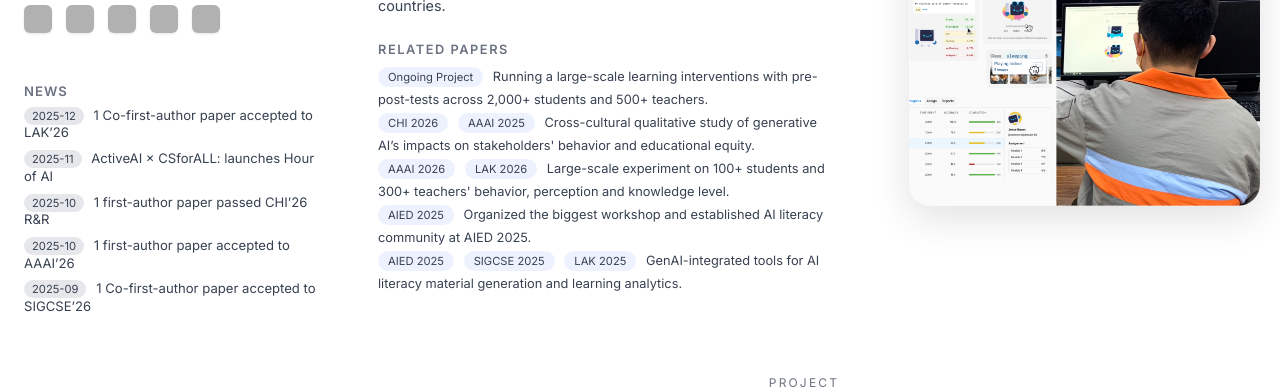
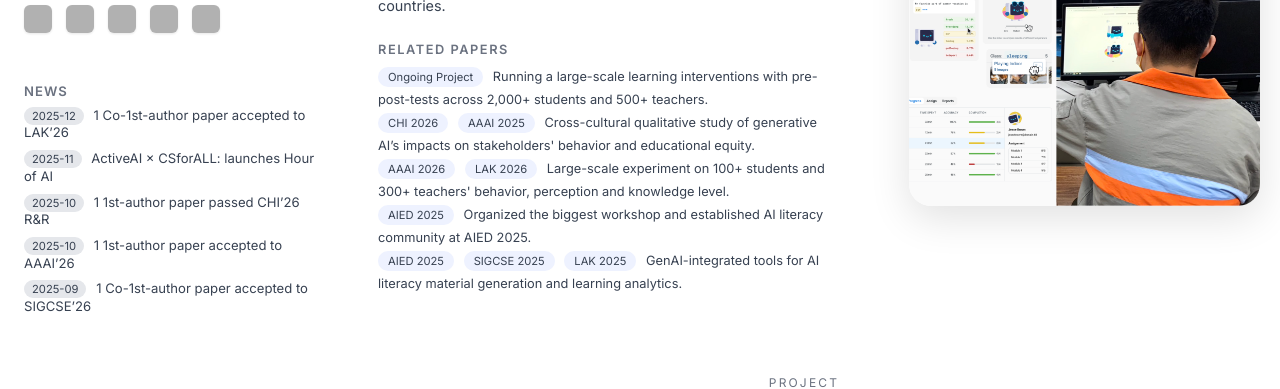
Before and after one commit to ruiwei-xiao/ruiwei-xiao.github.io, a Jekyll site: the page built from index.md, in a window 1280 px wide. Shown: the part 506-895 px from the top of the page. Built offline with Jekyll 4.4.1, drawn with Linux system fonts in a browser that asks for light colours; grey boxes are pictures that could not be loaded.

Commit message:
Update default.html

```diff
--- a/_layouts/default.html
+++ b/_layouts/default.html
@@ -72,7 +72,7 @@
         <ul class="news-list-small">
           <li>
             <span class="news-tag">2025-12</span>
-            1 Co-first-author paper accepted to LAK’26
+            1 Co-1st-author paper accepted to LAK’26
           </li>
           <li>
             <span class="news-tag">2025-11</span>
@@ -80,15 +80,15 @@
           </li>
           <li>
             <span class="news-tag">2025-10</span>
-            1 first-author paper passed CHI’26 R&amp;R
+            1 1st-author paper passed CHI’26 R&amp;R
           </li>
           <li>
             <span class="news-tag">2025-10</span>
-            1 first-author paper accepted to AAAI’26
+            1 1st-author paper accepted to AAAI’26
           </li>
           <li>
             <span class="news-tag">2025-09</span>
-            1 Co-first-author paper accepted to SIGCSE’26
+            1 Co-1st-author paper accepted to SIGCSE’26
           </li>
         </ul>
       </div>
```
